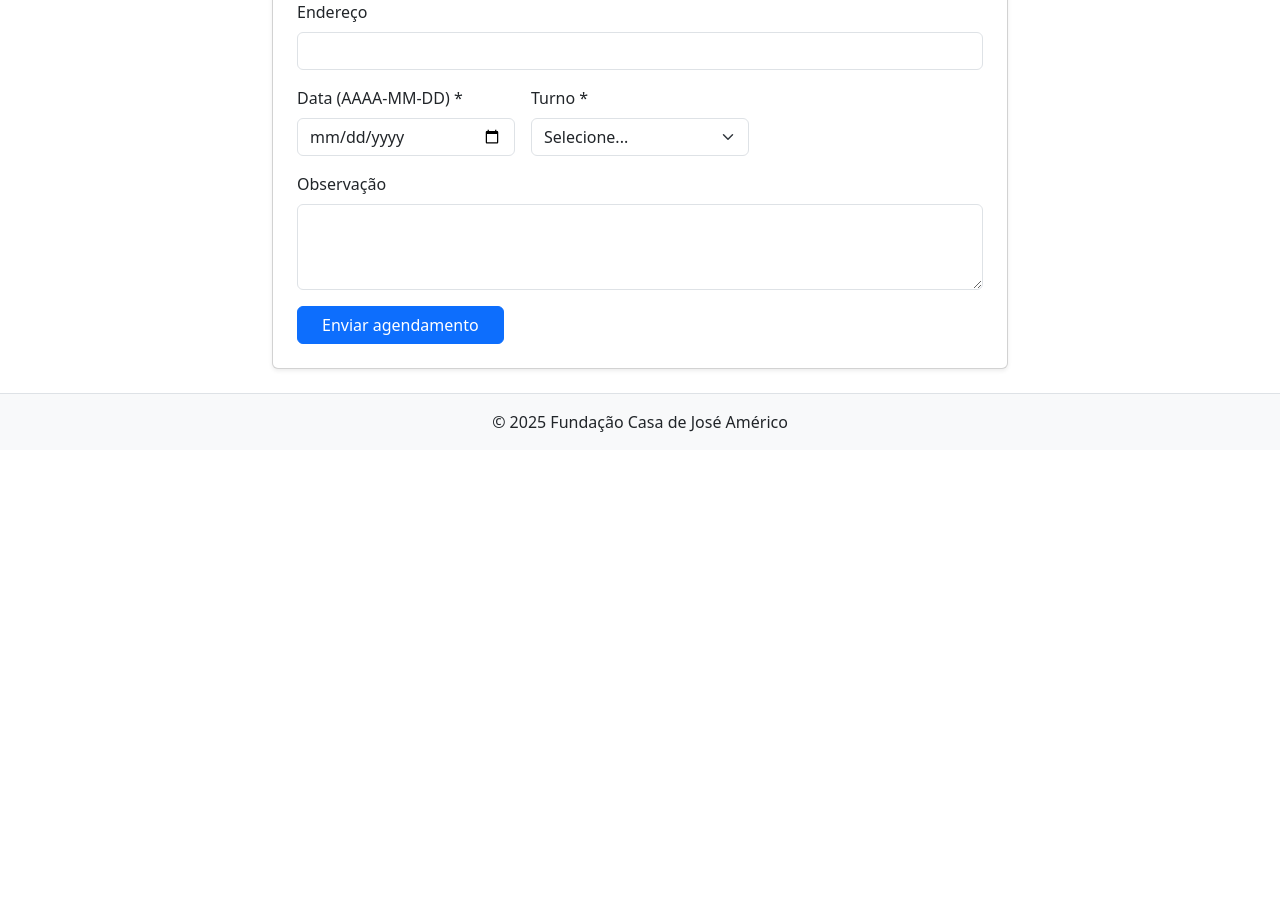
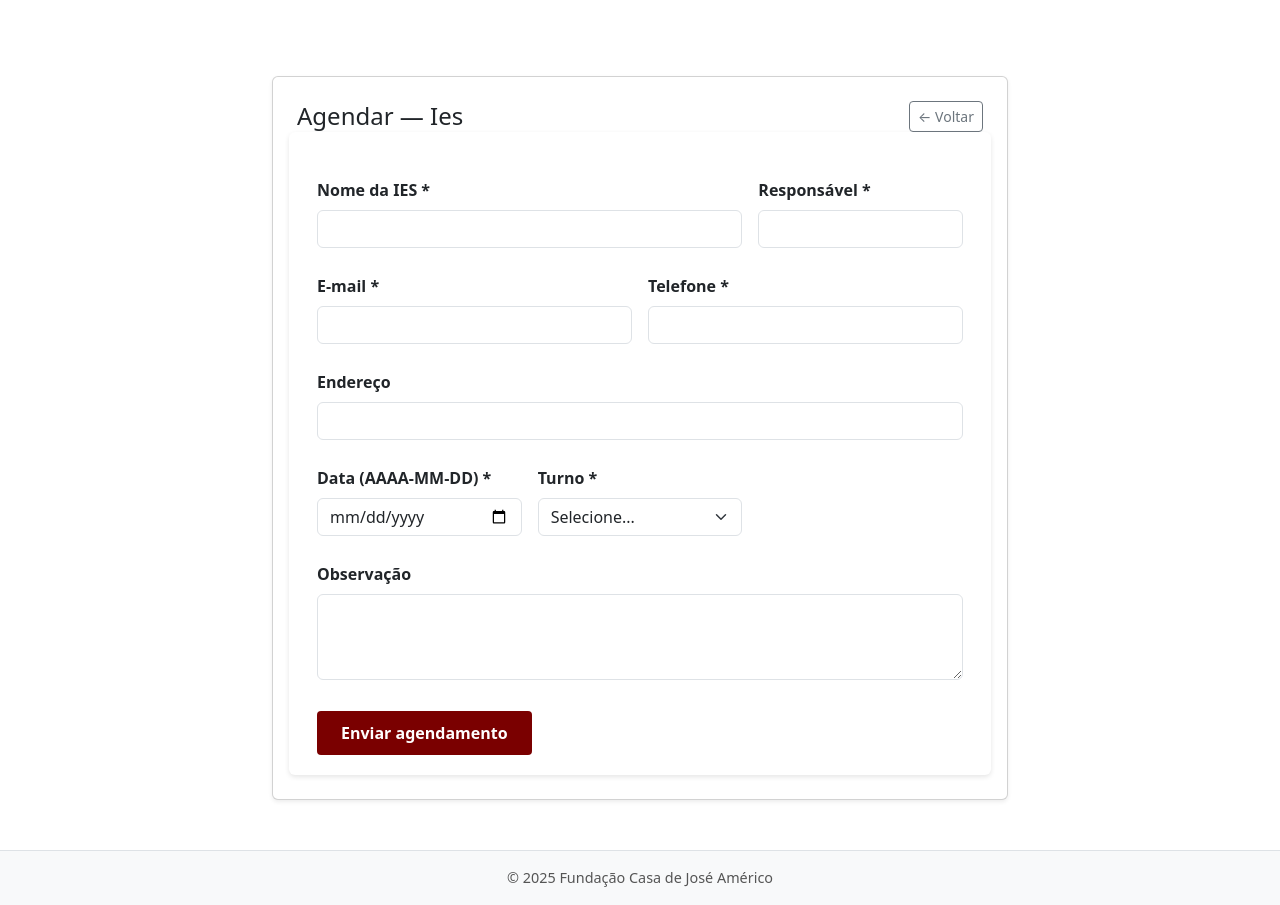
Before and after one commit to NanaBananiiih/fcja-agendamentos, a Flask app: page /agendar/ies in a window 1280 px wide. Shown: the part 334-1239 px from the top of the page. Before the commit the page ends 766 px from the top, so only its background shows below. Run offline with Flask 3, Linux system fonts and the light colour scheme.

Commit message:
Atualizado style.css: navbar vermelha, logo ajustada e botões customizados

```diff
--- a/web/static/style.css
+++ b/web/static/style.css
@@ -1,56 +1,112 @@
-/* ============================
-   Paleta e estilo base
-============================ */
-:root {
-  --fcja-bg: #f6f8fb;
+/* ===============================
+   Estilos gerais do sistema FCJA
+   =============================== */
+
+body {
+  font-family: Arial, sans-serif;
+  background-color: #f8f9fa;
+  margin: 0;
+  padding: 0;
 }
 
-body {
-  background: var(--fcja-bg);
+h1, h2, h3, h4 {
+  margin: 0;
+  padding: 0;
+  font-weight: normal;
 }
 
-/* ============================
-   Cartões de informação
-============================ */
-.card.info-card {
-  border-left: 4px solid #0d6efd;
+.container {
+  max-width: 1000px;
+  margin: 0 auto;
+  padding: 20px;
 }
 
-/* ============================
-   Tabelas
-============================ */
-.table > :not(caption) > * > * {
-  vertical-align: middle;
+/* ===============================
+   Cabeçalho
+   =============================== */
+
+header {
+  background-color: #7a0000; /* Vermelho institucional */
+  color: #fff;
+  padding: 15px;
+  text-align: center;
+  font-size: 1.2em;
 }
 
-/* ============================
-   Navbar (cabeçalho)
-============================ */
-.navbar-brand {
-  letter-spacing: .2px;
+/* ===============================
+   Botões principais (Visitante, Escola, IES)
+   =============================== */
+
+#botoes-agendamento {
+  margin: 20px 0;
 }
 
-.navbar {
-  background-color: #7a1111 !important; /* vermelho */
+#botoes-agendamento .btn {
+  background-color: #000000;   /* Fundo preto */
+  color: #ffffff;              /* Texto branco */
+  border: none;
+  padding: 10px 18px;
+  border-radius: 4px;
+  cursor: pointer;
+  font-weight: bold;
+  margin-right: 8px;           /* Espaço entre os botões */
+  transition: background-color 0.3s ease;
 }
 
-/* Logo na navbar */
-.navbar-brand img {
-  margin-right: 10px;
-  height: 40px; /* tamanho fixo */
+#botoes-agendamento .btn:hover {
+  background-color: #333333;   /* Cinza escuro no hover */
 }
 
-/* ============================
-   Botões customizados
-============================ */
-.btn-custom {
-  background-color: #343a40;  /* preto/cinza escuro */
+/* ===============================
+   Formulários
+   =============================== */
+
+form {
+  background: #fff;
+  padding: 20px;
+  border-radius: 6px;
+  box-shadow: 0 2px 5px rgba(0,0,0,0.1);
+}
+
+label {
+  font-weight: bold;
+  display: block;
+  margin-top: 10px;
+}
+
+input, select, textarea {
+  width: 100%;
+  padding: 8px;
+  margin-top: 5px;
+  border-radius: 4px;
+  border: 1px solid #ccc;
+  font-size: 14px;
+}
+
+button[type="submit"] {
+  margin-top: 15px;
+  background-color: #7a0000;
   color: #fff;
   border: none;
-  transition: background-color 0.2s ease;
+  padding: 10px 18px;
+  border-radius: 4px;
+  cursor: pointer;
+  font-weight: bold;
+  transition: background-color 0.3s ease;
 }
 
-.btn-custom:hover {
-  background-color: #212529; /* preto mais forte */
-  color: #fff;
+button[type="submit"]:hover {
+  background-color: #7a0000;
 }
+
+/* ===============================
+   Rodapé
+   =============================== */
+
+footer {
+  margin-top: 30px;
+  padding: 15px;
+  text-align: center;
+  font-size: 0.9em;
+  color: #555;
+}
```
